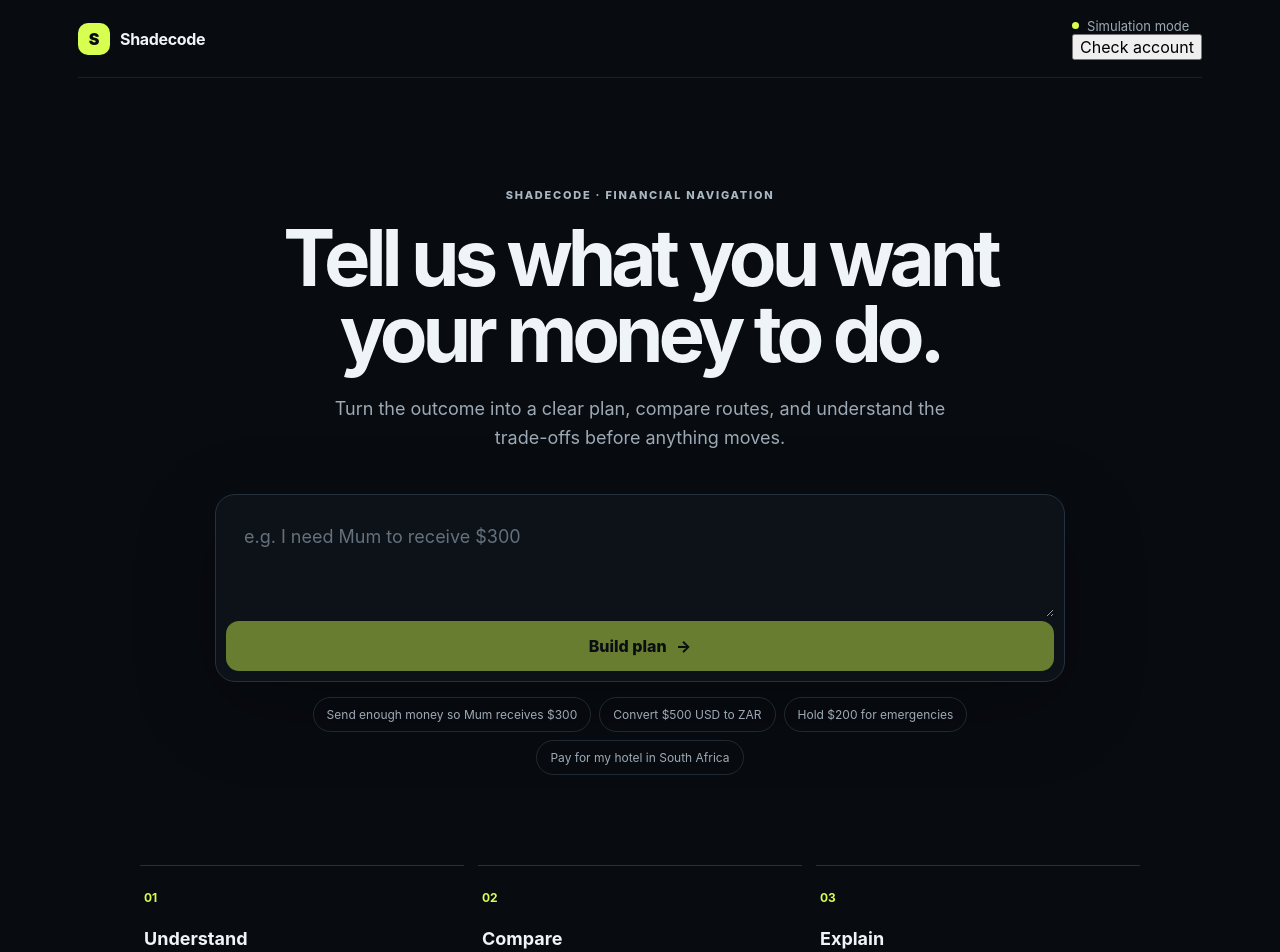
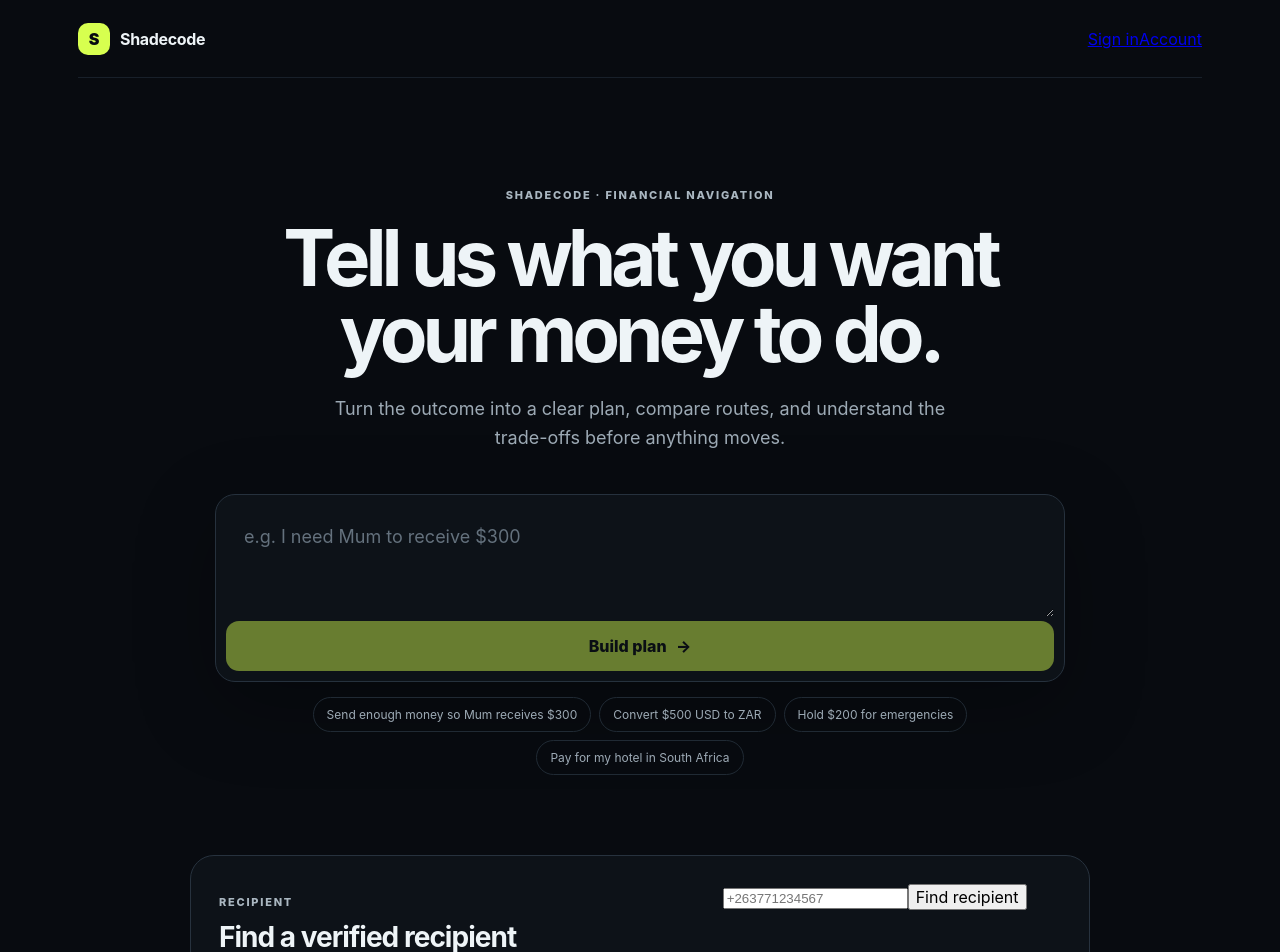
Before and after one commit to mahambatakunda2008-afk/MONEY-OS, a Next.js app in the folder apps/navigator/: page / in a window 1280 px wide. Shown: the top 952 px of the page. Built offline with nearby package versions, Linux system fonts and the light colour scheme; no server answers.

Commit message:
feat(navigator): add verified recipient lookup

```diff
--- a/apps/navigator/app/page.tsx
+++ b/apps/navigator/app/page.tsx
@@ -1,84 +1,44 @@
 "use client";
 
-import { useMemo, useState } from "react";
+import { useState } from "react";
 import { createClient } from "../lib/supabase";
 
-const examples = [
-  "Send enough money so Mum receives $300",
-  "Convert $500 USD to ZAR",
-  "Hold $200 for emergencies",
-  "Pay for my hotel in South Africa",
-];
+const examples = ["Send enough money so Mum receives $300", "Convert $500 USD to ZAR", "Hold $200 for emergencies", "Pay for my hotel in South Africa"];
 
-function classify(text: string) {
-  const lower = text.toLowerCase();
-  if (/hold|reserve|set aside/.test(lower)) return "HOLD";
-  if (/convert|exchange/.test(lower)) return "CONVERT";
-  if (/pay|purchase|buy/.test(lower)) return "PAY";
-  if (/receive/.test(lower)) return "RECEIVE";
-  if (/send|transfer/.test(lower)) return "SEND";
-  return "MOVE";
-}
+type Recipient = { user_id: string; display_name: string | null; country_code: string | null };
+
+function normalizePhone(value: string) { return value.trim().replace(/[\s()-]/g, ""); }
 
 export default function Home() {
   const [request, setRequest] = useState("");
+  const [phone, setPhone] = useState("");
+  const [recipient, setRecipient] = useState<Recipient | null>(null);
   const [message, setMessage] = useState<string | null>(null);
   const [busy, setBusy] = useState(false);
-  const action = useMemo(() => (request ? classify(request) : null), [request]);
 
-  async function checkSession() {
-    setBusy(true);
-    setMessage(null);
+  async function findRecipient() {
+    setBusy(true); setMessage(null); setRecipient(null);
+    const normalized = normalizePhone(phone);
+    if (!/^\+[1-9][0-9]{6,14}$/.test(normalized)) { setMessage("Enter a valid phone number in international format, for example +263771234567."); setBusy(false); return; }
     try {
       const supabase = createClient();
-      const { data, error } = await supabase.auth.getUser();
+      const { data, error } = await supabase.rpc("lookup_money_recipient_by_phone", { p_phone_e164: normalized });
       if (error) throw error;
-      setMessage(data.user ? `Authenticated as ${data.user.email ?? "your account"}.` : "You are not signed in yet. Simulation mode is available without an account.");
-    } catch (error) {
-      setMessage(error instanceof Error ? error.message : "Unable to reach Supabase.");
-    } finally {
-      setBusy(false);
-    }
+      const match = Array.isArray(data) ? data[0] : data;
+      if (!match) setMessage("No verified Shadecode Money recipient was found for that number.");
+      else setRecipient(match as Recipient);
+    } catch (error) { setMessage(error instanceof Error ? error.message : "Recipient lookup failed."); }
+    finally { setBusy(false); }
   }
 
-  return (
-    <main className="shell">
-      <nav className="nav">
-        <div className="brand"><span className="brand-mark">S</span><span>Shadecode</span></div>
-        <div className="nav-actions">
-          <span className="status"><i /> Simulation mode</span>
-          <button className="session-button" onClick={checkSession} disabled={busy}>{busy ? "Checking…" : "Check account"}</button>
-        </div>
-      </nav>
-
-      <section className="hero">
-        <p className="eyebrow">SHADECODE · FINANCIAL NAVIGATION</p>
-        <h1>Tell us what you want your money to do.</h1>
-        <p className="subhead">Turn the outcome into a clear plan, compare routes, and understand the trade-offs before anything moves.</p>
-
-        <div className="composer">
-          <textarea value={request} onChange={(event) => setRequest(event.target.value)} placeholder="e.g. I need Mum to receive $300" aria-label="Describe what you want your money to do" />
-          <button disabled={!request.trim()} onClick={() => setRequest(request.trim())}>Build plan <span>→</span></button>
-        </div>
-
-        <div className="chips">{examples.map((example) => <button key={example} onClick={() => setRequest(example)}>{example}</button>)}</div>
-        {message && <p className="session-message" role="status">{message}</p>}
-      </section>
-
-      {request && (
-        <section className="preview">
-          <div><p className="label">UNDERSTANDING</p><h2>{action} request detected</h2><p className="request">“{request}”</p></div>
-          <div className="preview-grid"><div><span>Mode</span><strong>Simulation</strong></div><div><span>Next</span><strong>Quote → Route → Plan</strong></div></div>
-        </section>
-      )}
-
-      <section className="principles">
-        <article><b>01</b><h3>Understand</h3><p>Turn natural language into a structured money intent.</p></article>
-        <article><b>02</b><h3>Compare</h3><p>Evaluate cost, speed and reliability across routes.</p></article>
-        <article><b>03</b><h3>Explain</h3><p>Show what will happen and why a route was recommended.</p></article>
-      </section>
-
-      <footer>Shadecode · M0.1 · No real-money execution</footer>
-    </main>
-  );
+  return <main className="shell">
+    <nav className="nav"><div className="brand"><span className="brand-mark">S</span><span>Shadecode</span></div><div className="nav-actions"><a href="/auth">Sign in</a><a href="/account">Account</a></div></nav>
+    <section className="hero"><p className="eyebrow">SHADECODE · FINANCIAL NAVIGATION</p><h1>Tell us what you want your money to do.</h1><p className="subhead">Turn the outcome into a clear plan, compare routes, and understand the trade-offs before anything moves.</p>
+      <div className="composer"><textarea value={request} onChange={e => setRequest(e.target.value)} placeholder="e.g. I need Mum to receive $300" aria-label="Describe what you want your money to do" /><button disabled={!request.trim()}>Build plan <span>→</span></button></div>
+      <div className="chips">{examples.map(example => <button key={example} onClick={() => setRequest(example)}>{example}</button>)}</div>
+    </section>
+    <section className="preview"><div><p className="label">RECIPIENT</p><h2>Find a verified recipient</h2><p className="request">Use their verified phone number. We only reveal the minimum identity needed to confirm the destination.</p></div><div className="recipient-form"><input inputMode="tel" placeholder="+263771234567" value={phone} onChange={e => setPhone(e.target.value)} aria-label="Recipient phone number"/><button onClick={findRecipient} disabled={busy}>{busy ? "Looking up…" : "Find recipient"}</button></div>{recipient && <div className="recipient-result"><strong>{recipient.display_name ?? "Shadecode Money user"}</strong><span>{recipient.country_code ?? ""}</span><p>Verified phone identity matched. Review the recipient before creating a transaction.</p></div>}{message && <p className="session-message" role="status">{message}</p>}</section>
+    <section className="principles"><article><b>01</b><h3>Understand</h3><p>Turn natural language into a structured money intent.</p></article><article><b>02</b><h3>Compare</h3><p>Evaluate cost, speed and reliability across routes.</p></article><article><b>03</b><h3>Confirm</h3><p>Verify the destination before anything can move.</p></article></section>
+    <footer>Shadecode · M0.1 · No real-money execution</footer>
+  </main>;
 }
```
